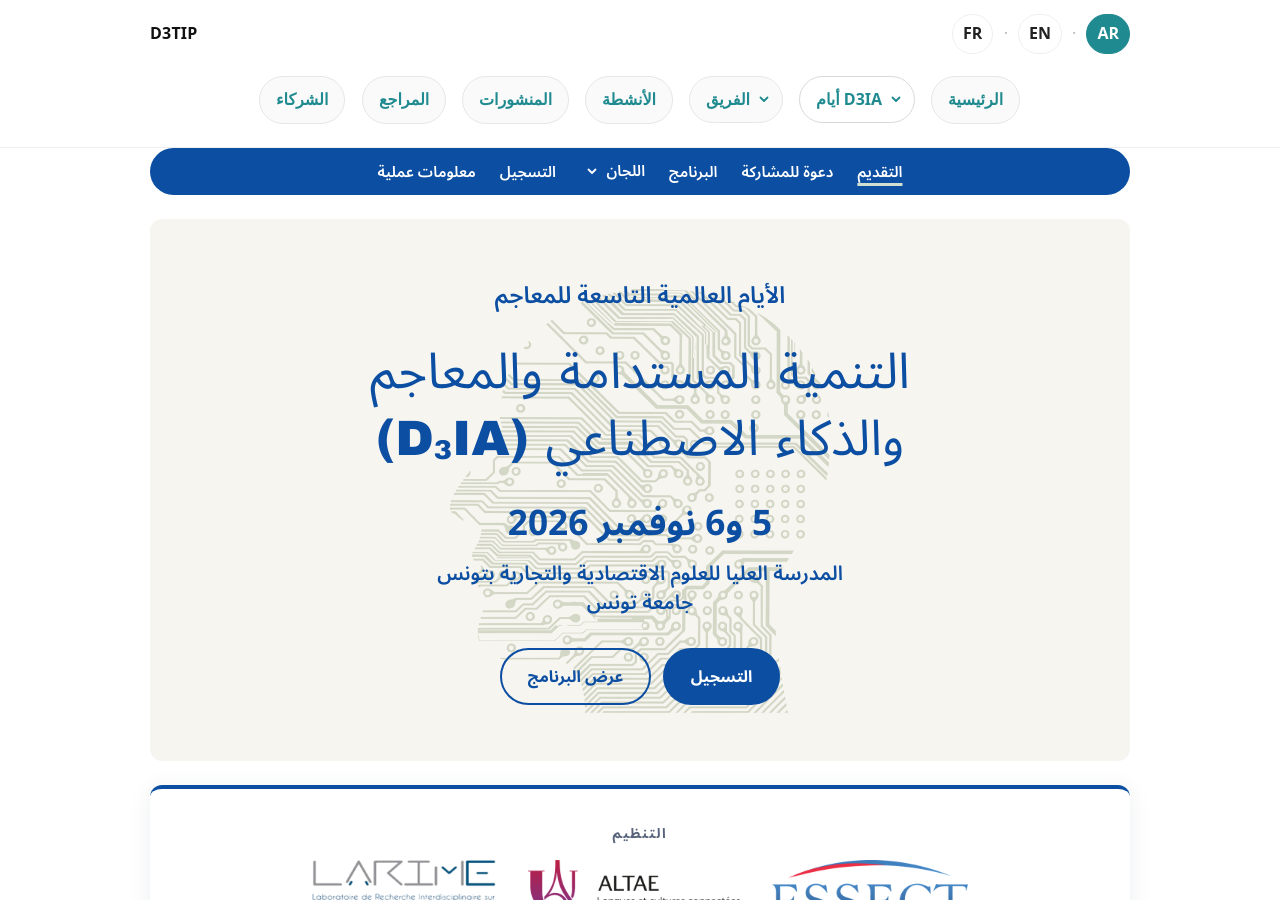
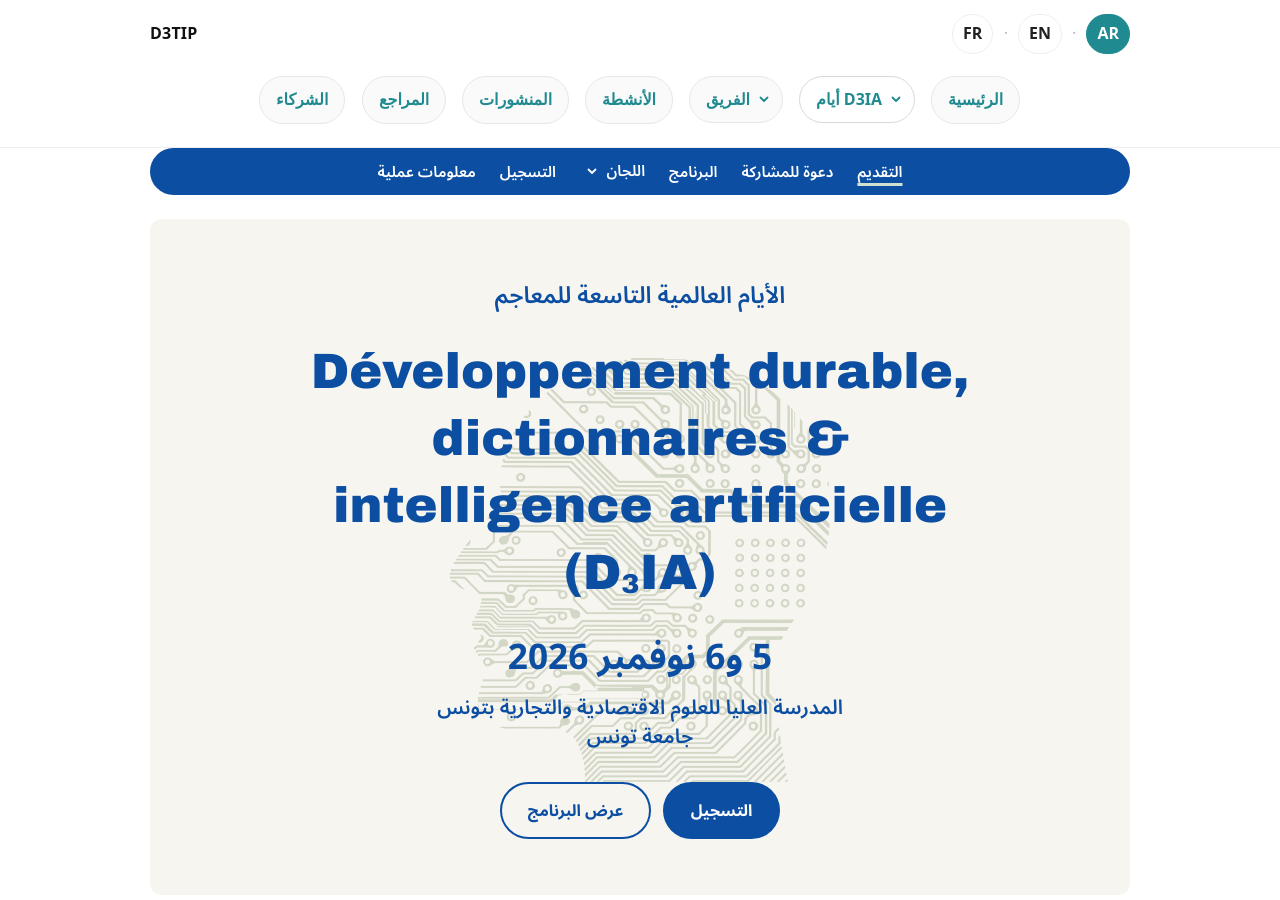
Before and after one commit to d3tip-phc-utique/d3tip-phc-utique.github.io, a Jekyll site: the page built from ar/d3ia/index.html, in a window 1280 px wide and 900 px high. Built offline with Jekyll 4.4.1, drawn with Linux system fonts in a browser that asks for light colours.

```diff
--- a/ar/d3ia/index.html
+++ b/ar/d3ia/index.html
@@ -12,7 +12,7 @@ permalink: /ar/d3ia/
 
 <div class="d3ia-entete">
   <p class="d3ia-entete__edition">الأيام العالمية التاسعة للمعاجم</p>
-  <h1 class="d3ia-entete__titre">التنمية المستدامة والمعاجم والذكاء الاصطناعي (D<sub>3</sub>IA)</h1>
+  <h1 class="d3ia-entete__titre">Développement durable, dictionnaires &amp; intelligence artificielle (D<sub>3</sub>IA)</h1>
   <p class="d3ia-entete__date">5 و6 نوفمبر 2026</p>
   <p class="d3ia-entete__lieu">
       المدرسة العليا للعلوم الاقتصادية والتجارية بتونس<br>
```
